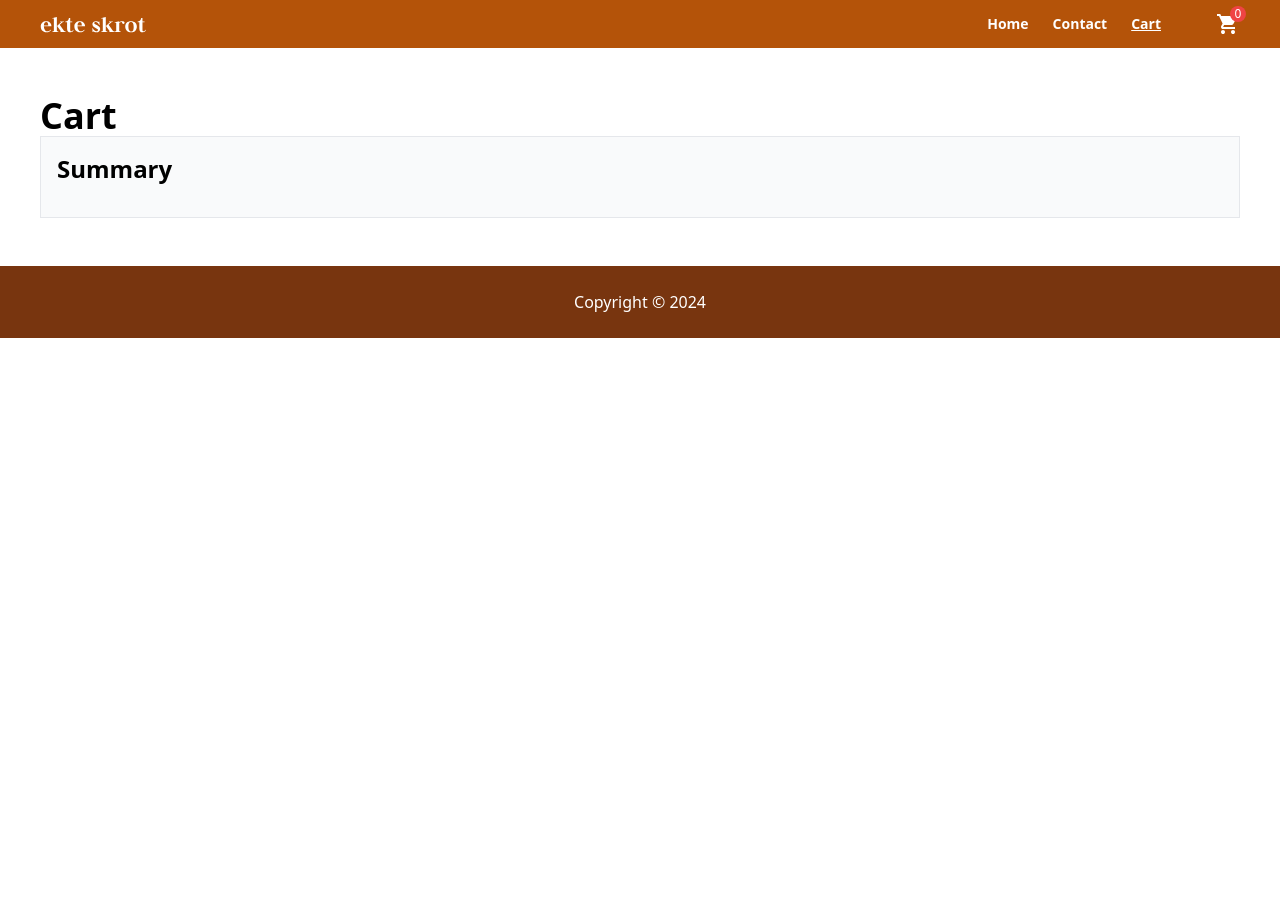
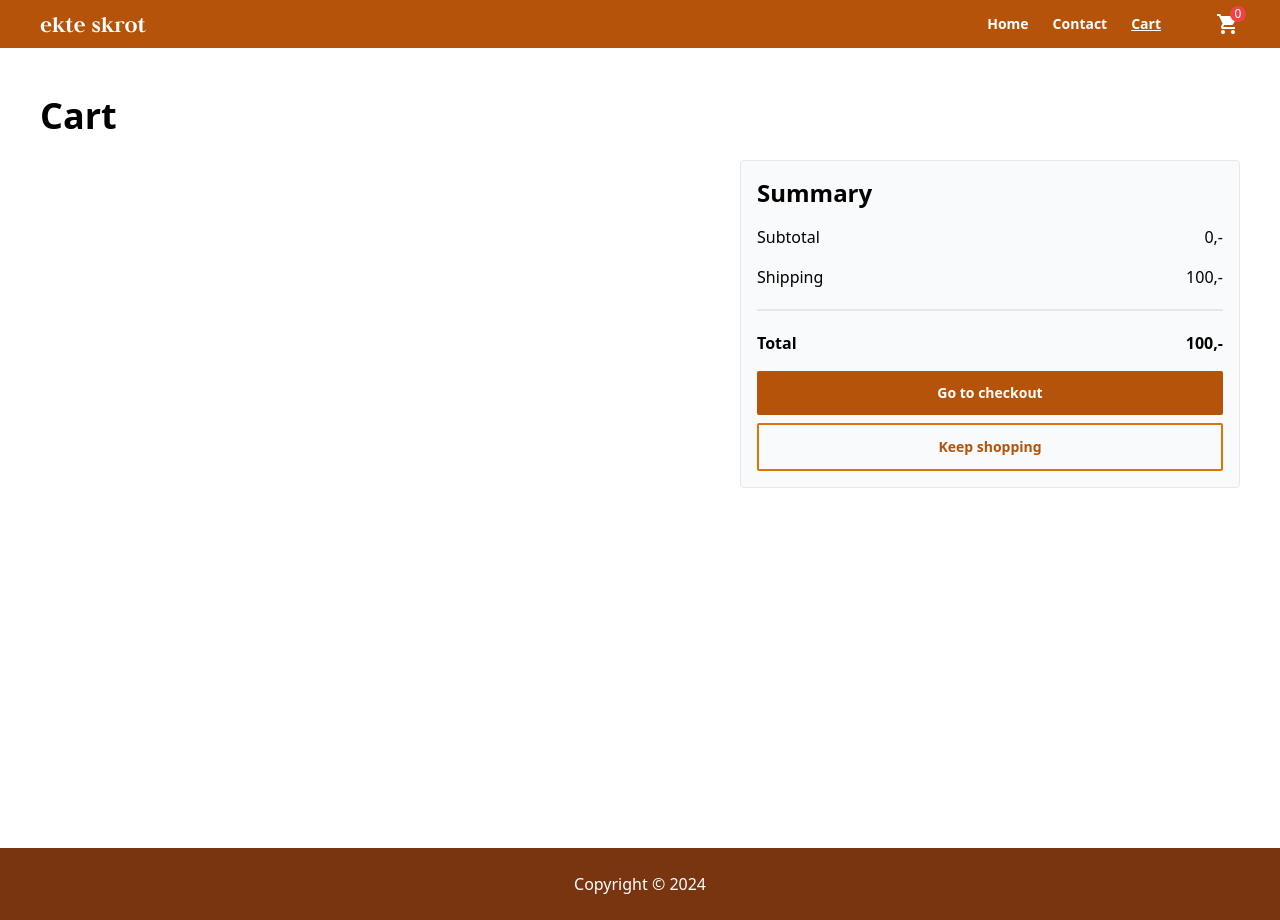
Before and after one commit to sindrebenjamin/ekteskrot, a React (Vite) app: page /cart in a window 1280 px wide. Before the commit the page ends 800 px from the top, so only its background shows below. Built offline with nearby package versions, Linux system fonts and the light colour scheme.

Commit message:
Make cart page prettier

```diff
--- /dev/null
+++ b/src/components/ButtonLink.tsx
@@ -0,0 +1,28 @@
+import { NavLink } from "react-router-dom";
+
+interface ButtonLinkProps {
+  size: string;
+  color: string;
+  hoverState: string;
+  children: React.ReactNode;
+  linkTo: any;
+}
+
+const ButtonLink = ({
+  size,
+  color,
+  hoverState,
+  children,
+  linkTo,
+}: ButtonLinkProps) => {
+  return (
+    <NavLink
+      to={linkTo}
+      className={`${size} ${color} ${hoverState} rounded-sm transition-colors ease-in-out duration-100 flex justify-center items-center gap-1 font-bold`}
+    >
+      {children}
+    </NavLink>
+  );
+};
+
+export default ButtonLink;
--- a/src/components/CartProductCard.tsx
+++ b/src/components/CartProductCard.tsx
@@ -1,6 +1,6 @@
 import { Product } from "../interfaces";
 import QuantitySelector from "./QuantitySelector";
-import { useContext, useState } from "react";
+import { useContext } from "react";
 import { CartContext } from "../context/CartContext";
 
 const CartProductCard = ({
@@ -15,9 +15,14 @@ const CartProductCard = ({
   const { cart, setCart } = useContext(CartContext)!;
   const cardClasses = isFirst ? "border-t" : "";
 
-  function handleQuantity(q) {
-    const newCart = cart.filter((item) => item.id !== product.id);
-    setCart([...newCart, { ...product, quantity: q }]);
+  function handleQuantity(q: number) {
+    const nextCart = cart.map((item) => {
+      if (item.id === product.id) {
+        return { ...item, quantity: q };
+      }
+      return item;
+    });
+    setCart(nextCart);
   }
 
   return (
--- a/src/components/Layout/Header/CartButton.tsx
+++ b/src/components/Layout/Header/CartButton.tsx
@@ -1,12 +1,22 @@
 import { useContext } from "react";
 import { CartContext } from "../../../context/CartContext";
+import { Product } from "../../../interfaces";
 
 import { NavLink } from "react-router-dom";
 
 const CartButton = () => {
   const cartContext = useContext(CartContext)!;
 
-  const amountOfItems = cartContext.cart.length;
+  function getTotalQuantity(products: any) {
+    return products.reduce((total: number, product: Product) => {
+      return total + product.quantity;
+    }, 0);
+  }
+
+  const totalQuantity = getTotalQuantity(cartContext.cart);
+
+  console.log(totalQuantity);
+
   return (
     <NavLink
       to="/cart"
@@ -14,7 +24,7 @@ const CartButton = () => {
     >
       <CartSVG />
       <span className="absolute top-[-6px] right-[-6px] bg-red-500 text-white text-xs w-4 h-4 flex items-center justify-center rounded-full">
-        {amountOfItems}
+        {totalQuantity}
       </span>
     </NavLink>
   );
--- a/src/components/Layout/Header/MenuButton.tsx
+++ b/src/components/Layout/Header/MenuButton.tsx
@@ -17,7 +17,7 @@ const MenuButton = ({ isOpen, setIsOpen }: MenuButtonProps) => {
   return (
     <button
       onClick={() => setIsOpen(!isOpen)}
-      className="flex flex-col z-20 w-[24px] relative md:hidden"
+      className="flex flex-col z-50 w-[24px] relative md:hidden"
     >
       {/* Top */}
       <div
--- a/src/components/Layout/Header/Nav.tsx
+++ b/src/components/Layout/Header/Nav.tsx
@@ -11,7 +11,7 @@ const Nav = ({ isOpen }: NavProps) => {
 
   return (
     <nav
-      className={`${navClasses} flex justify-center items-center md:justify-end  h-screen md:h-fit w-[80%] top-0 left-0 absolute md:static bg-amber-700 md:bg-transparent z-10 duration-200 transition-transform transform whitespace-nowrap text-white font-bold md:text-sm`}
+      className={`${navClasses} flex justify-center items-center md:justify-end h-screen md:h-fit w-[80%] top-0 left-0 absolute md:static bg-amber-700 md:bg-transparent z-40 duration-200 transition-transform transform whitespace-nowrap text-white font-bold md:text-sm`}
     >
       <ul className="flex flex-col md:flex-row gap-8 md:gap-6 items-center ">
         <NavigationLink linkTo="/">Home</NavigationLink>
--- a/src/components/Layout/Header/index.tsx
+++ b/src/components/Layout/Header/index.tsx
@@ -8,6 +8,12 @@ import { Container } from "../../TailwindComponents";
 
 const Header = () => {
   const [isOpen, setIsOpen] = useState(false);
+
+  if (isOpen) {
+    document.body.style.overflow = "hidden";
+  } else {
+    document.body.style.overflow = "auto";
+  }
 
   const overlayClasses = isOpen
     ? "visible opacity-100 z-[9]"
@@ -24,7 +30,7 @@ const Header = () => {
         <CartButton />
         <div
           onClick={() => setIsOpen(false)}
-          className={`${overlayClasses} bg-black bg-opacity-60 h-screen w-full left-0 top-0 absolute transition-all duration-200`}
+          className={`${overlayClasses} bg-black bg-opacity-60 h-screen w-full left-0 top-0 absolute transition-all duration-200 z-30`}
         ></div>
       </Container>
     </header>
--- a/src/components/QuantitySelector.tsx
+++ b/src/components/QuantitySelector.tsx
@@ -48,7 +48,7 @@ const QuantitySelector = ({
           id="quantity-input"
           data-input-counter=""
           aria-describedby="helper-text-explanation"
-          className="bg-gray-50 border-x-0 border-gray-300 h-11 text-center text-gray-900 text-sm focus:ring-blue-500 focus:border-blue-500 block w-full py-2.5"
+          className="bg-gray-50 border-x-0 border-gray-300 h-11 text-center text-gray-900 text-sm focus:ring-blue-500 focus:border-blue-500 block py-2.5 w-[52px]"
           value={quantity}
           onChange={handleChange}
         />
--- a/src/pages/Cart.tsx
+++ b/src/pages/Cart.tsx
@@ -8,6 +8,7 @@ import {
   StyledH2,
 } from "../components/TailwindComponents";
 import { Product } from "../interfaces";
+import ButtonLink from "../components/ButtonLink";
 
 const Cart = () => {
   const { cart, setCart } = useContext(CartContext)!;
@@ -19,12 +20,23 @@ const Cart = () => {
     setCart(nextItems);
   }
 
+  function getTotalSum(products: any) {
+    const total = products.reduce((total: number, product: Product) => {
+      return total + product.price * product.quantity;
+    }, 0);
+
+    return parseFloat(total.toFixed(2));
+  }
+
+  const totalSum = getTotalSum(cart);
+
   return (
-    <div>
+    <main className="min-h-screen">
       <Section $noXPadding={true}>
         <Container>
-          <StyledH1>Cart</StyledH1>
-          <div className="sm:rounded overflow-hidden sm:border-l sm:border-r">
+          <StyledH1 className="ml-4 sm:ml-0 mb-4 md:mb-6">Cart</StyledH1>
+          <div className="md:flex md:justify-between md:gap-8 lg:gap-12">
+            <div className="sm:rounded overflow-hidden sm:border-l sm:border-r h-fit w-full">
               {cart.map((item, index) => {
                 return (
                   <CartProductCard
@@ -36,13 +48,61 @@ const Cart = () => {
                 );
               })}
             </div>
-          <div className="bg-gray-50 p-4 border">
+            <div className="bg-gray-50 p-4 border sm:rounded mt-12 md:mt-0 h-fit w-full md:max-w-[500px]">
               <StyledH2>Summary</StyledH2>
+              <div className="flex flex-col gap-4">
+                <SummaryLine
+                  extraClasses=""
+                  title="Subtotal"
+                  number={totalSum}
+                />
+                <SummaryLine extraClasses="" title="Shipping" number={100} />
+                <div className="h-[2px] bg-gray-200 my-1"></div>
+                <SummaryLine
+                  extraClasses="font-bold"
+                  title="Total"
+                  number={totalSum + 100}
+                />
+              </div>
+              <ButtonLink
+                linkTo={"/checkout"}
+                size="w-full py-3 mb-2 mt-4 text-sm"
+                color="bg-amber-700 text-white"
+                hoverState="hover:bg-amber-800"
+              >
+                Go to checkout
+              </ButtonLink>
+              <ButtonLink
+                size="w-full py-3 text-sm"
+                color="border-2 border-amber-600 text-amber-700"
+                hoverState="hover:bg-amber-800 hover:border-amber-800 hover:text-white"
+                linkTo={"/"}
+              >
+                Keep shopping
+              </ButtonLink>
+            </div>
           </div>
         </Container>
       </Section>
-    </div>
+    </main>
   );
 };
 
 export default Cart;
+
+const SummaryLine = ({
+  title,
+  number,
+  extraClasses,
+}: {
+  title: string;
+  number: number;
+  extraClasses: string;
+}) => {
+  return (
+    <div className={`${extraClasses} flex justify-between`}>
+      <p>{title}</p>
+      <p>{number},-</p>
+    </div>
+  );
+};
--- a/src/pages/ProductPage.tsx
+++ b/src/pages/ProductPage.tsx
@@ -35,13 +35,14 @@ const ProductPage = () => {
     const itemInCart = cart.find((i) => i.id === item.id);
 
     if (itemInCart) {
-      const newCart = cart.filter((i) => i.id !== item.id);
-      const nextItem = {
-        ...itemInCart,
-        quantity: itemInCart.quantity + quantity,
-      };
+      const nextCart = cart.map((i) => {
+        if (i.id === item.id) {
+          return { ...i, quantity: itemInCart.quantity + quantity };
+        }
+        return i;
+      });
 
-      setCart([...newCart, nextItem]);
+      setCart(nextCart);
     } else {
       setCart([...cart, { ...item, quantity: quantity }]);
     }
```
Lines whose indentation alone changed are shown as unchanged.
